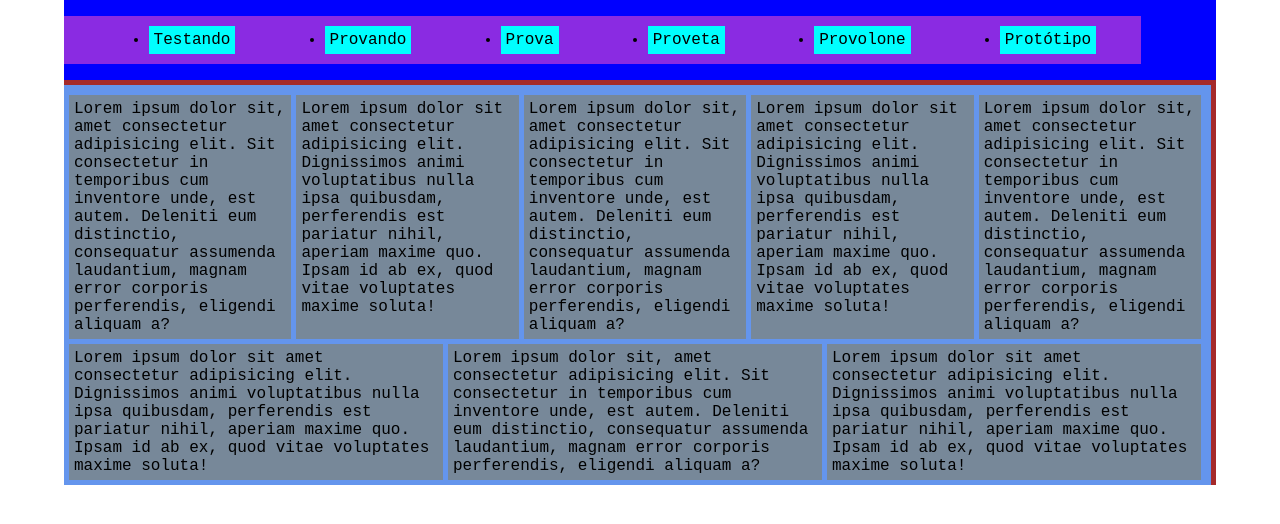
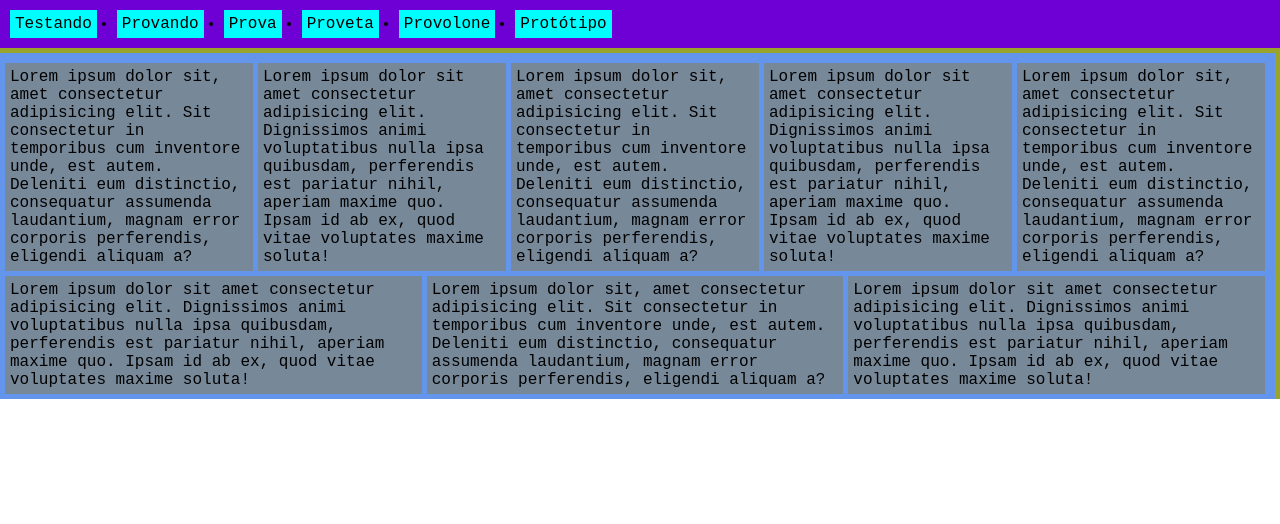
Before and after one commit to cristianomrodrigues/css-flex-grid, a plain HTML site: page index-topbar-style2.html in a window 1280 px wide. Drawn offline with Linux system fonts and the light colour scheme.

Commit message:
Alteração nomes dos arquivos

```diff
--- a/style1.css
+++ b/style1.css
@@ -1,3 +1,8 @@
+body, h1, h2, h3, p, ul {
+  margin: 0;
+  padding: 0;
+}
+
 .container {
   /*background-color: aquamarine;*/
   font-family: "Courier New", Courier, monospace;
@@ -5,14 +10,14 @@
 }
 
 nav {
-  background-color: blue;
+  background-color: rgb(234, 255, 0);
 }
 
 /* ---------- NAVEGAÇÃO ----------  */
 
 nav ul {
     background-color: blueviolet;
-    display: inline-flex;
+    display: flex;
   }
 
   nav ul li {
@@ -20,9 +25,15 @@ nav ul {
     margin: 10px;
     background-color: aqua;
     display: inline-flex;
+
   }
 
 /* ---------- SEÇÕES ----------  */
+section {
+  background-color: rgb(189, 199, 209);
+  padding: 5px;
+  margin: 0 5px 0 0;
+}
 
 #box2secao {
   display: inline-flex;
@@ -31,11 +42,7 @@ nav ul {
   min-width: 250px;
 }
 
-section {
-  background-color: lightslategrey;
-  padding: 5px;
-  margin: 0 5px 0 0;
-}
+
 
 
 /* LAYOUT PARA MOBILE */
--- a/style2.css
+++ b/style2.css
@@ -1,11 +1,12 @@
-body {
-  width: 90%;
-  margin: 0 auto;
+body, h1, h2, h3, p, ul {
+  margin: 0;
+  padding: 0;
 }
+
 .container {
   /*background-color: aquamarine;*/
   font-family: "Courier New", Courier, monospace;
-  background-color: brown;
+  background-color: rgb(153, 165, 42);
 }
 
 nav {
@@ -15,20 +16,15 @@ nav {
 /* ---------- NAVEGAÇÃO ----------  */
 
 nav ul {
-    background-color: blueviolet;
-    width: 90%;
-    display: inline-flex;
-    align-items: center;
-    justify-content: space-around;
-
+    background-color: rgb(110, 0, 213);
+    display: flex;
+    flex-wrap: wrap;
   }
 
   nav ul li {
     padding: 5px;
     margin: 10px;
     background-color: aqua;
-
-
   }
 
 /* ---------- SEÇÕES ----------  */
--- a/style3.css
+++ b/style3.css
@@ -1,7 +1,7 @@
-body {
+body, h1, h2, h3, p, ul {
   width: 90%;
-  max-width: 900px;
-  margin: 0 auto;
+  margin: 0;
+  padding: 0;
 }
 .container {
   /*background-color: aquamarine;*/
```
Also changed, not shown: index-style.html (renamed from index.html), index-top-bar-style1.html (renamed from index-barra-topo.html), index-top-bar-style3.html (renamed from index-barra-topo-2-3.html), index-topbar-style2.html (renamed from index-barra-topo-2-2.html).
